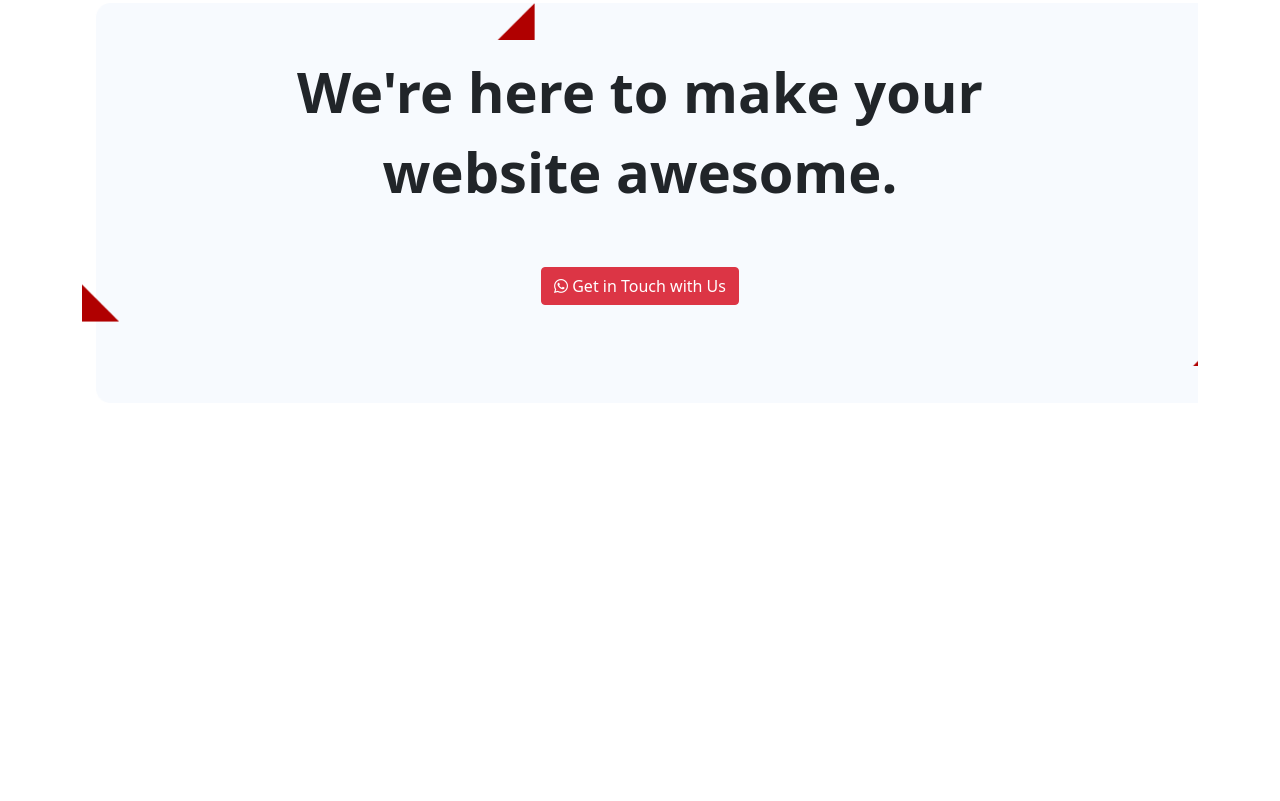
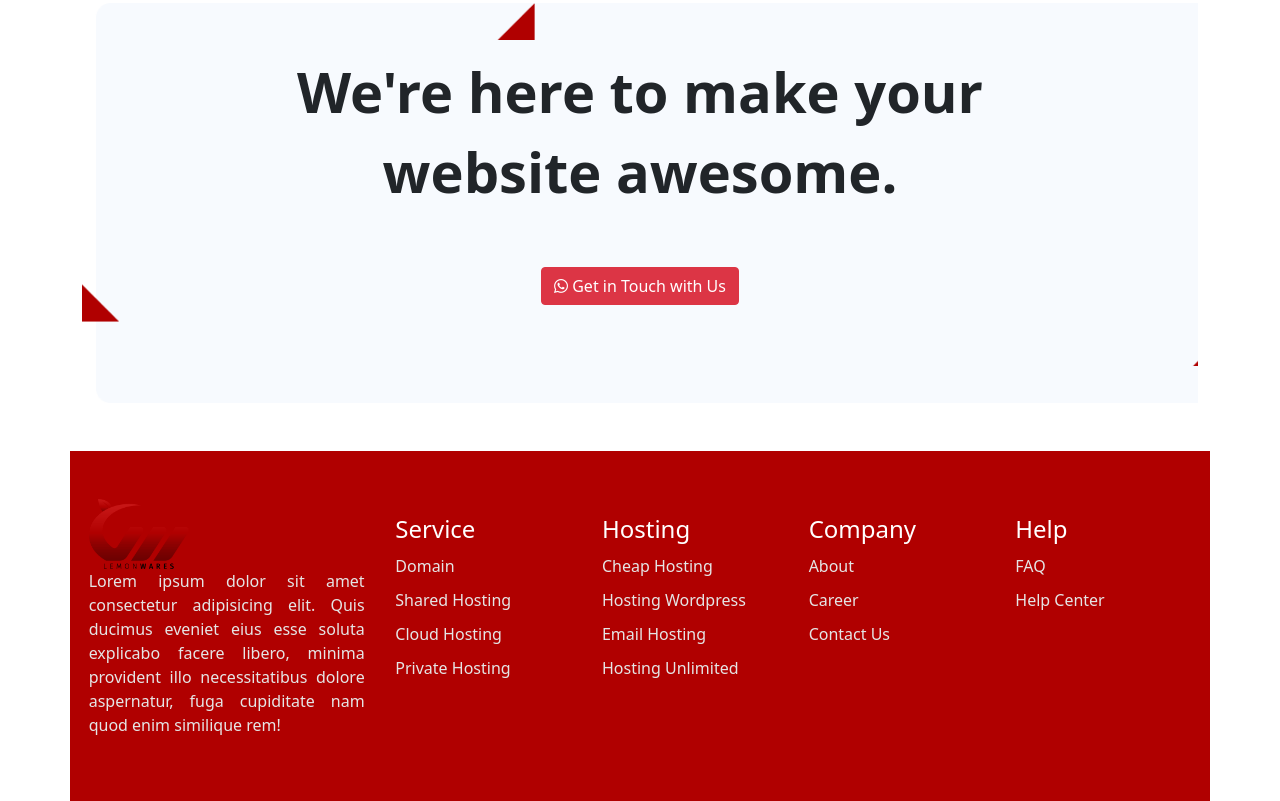
Before and after one commit to Arafat-Hossain-Anik/web-hosting-website, a plain HTML site: page index.html in a window 1280 px wide. Shown: the part 2401-3202 px from the top of the page. Before the commit the page ends 2852 px from the top, so only its background shows below. Drawn offline with Linux system fonts and the light colour scheme.

Commit message:
footer added

```diff
--- a/css/style.css
+++ b/css/style.css
@@ -111,3 +111,21 @@ body{
     line-height: 80px;
     font-weight: 600;
 }
+footer, .footer-section{
+    background-color: #b00000;
+    color: white;
+}
+.company-details{
+    color: #E5E5E5;
+    font-size: 16px;
+    text-align: justify;
+}
+.footer-section>.col>a{
+    text-decoration: none;
+    font-size: 16px;
+    color: #E5E5E5;
+    display: block;
+}
+.footer-section>.col>a:nth-child(even){
+    margin:10px 0;
+}
--- a/index.html
+++ b/index.html
@@ -280,6 +280,42 @@
     </main>
     <!-- footer section -->
     <footer>
+        <section
+            class="row row-cols-1 row-cols-md-2 row-cols-lg-5 footer-section pt-5 pb-5 justify-content-evenly align-items-baseline">
+            <div class="col" style="width: 300px;">
+                <img src="image/logo.png" alt="" style="width: 100px; height: 70px;">
+                <p class="company-details">Lorem ipsum dolor sit amet consectetur adipisicing elit. Quis ducimus eveniet
+                    eius esse soluta
+                    explicabo
+                    facere libero, minima provident illo necessitatibus dolore aspernatur, fuga cupiditate nam quod enim
+                    similique rem!</p>
+            </div>
+            <div class="col" style="width:200px">
+                <h4>Service</h4>
+                <a href="">Domain</a>
+                <a href="">Shared Hosting</a>
+                <a href="">Cloud Hosting</a>
+                <a href="">Private Hosting</a>
+            </div>
+            <div class="col" style="width:200px">
+                <h4>Hosting</h4>
+                <a href="">Cheap Hosting</a>
+                <a href="">Hosting Wordpress</a>
+                <a href="">Email Hosting</a>
+                <a href="">Hosting Unlimited</a>
+            </div>
+            <div class="col" style="width:200px">
+                <h4>Company</h4>
+                <a href="">About</a>
+                <a href="">Career</a>
+                <a href="">Contact Us</a>
+            </div>
+            <div class="col" style="width:200px">
+                <h4>Help</h4>
+                <a href="">FAQ</a>
+                <a href="">Help Center</a>
+            </div>
+        </section>
     </footer>
     <script src="js/bootstrap.bundle.min.js"></script>
     <script src="js/script.js"></script>
```
